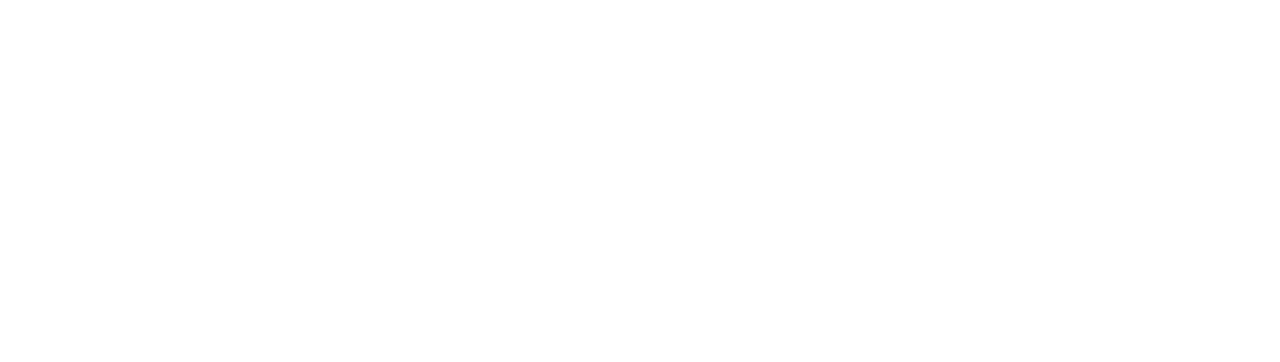
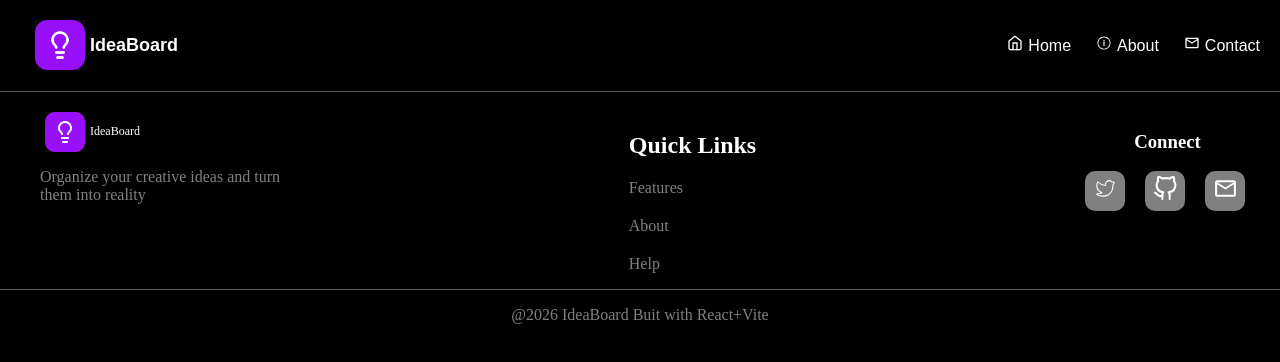
Before and after one commit to Faten01alsafadi/idea-board-team, a React (Vite) app: page / in a window 1280 px wide. Shown: the top 362 px of the page. Built offline with nearby package versions, Linux system fonts and the light colour scheme.

Commit message:
navbar-footer

```diff
--- a/src/App.jsx
+++ b/src/App.jsx
@@ -1,4 +1,6 @@
 
+import NavBar from "./sections/NavBar/NavBar";
+import Footer from "./sections/Footer/Footer";
 
 
 function App() {
@@ -6,7 +8,9 @@ function App() {
 
   return (
     <>
+    <NavBar/>
 
+<Footer/>
     </>
   )
 }
--- a/src/main.jsx
+++ b/src/main.jsx
@@ -1,6 +1,5 @@
 import { StrictMode } from 'react'
 import { createRoot } from 'react-dom/client'
-
 
 import './index.css'
 import App from './App.jsx'
--- a/src/sections/Footer/Footer.jsx
+++ b/src/sections/Footer/Footer.jsx
@@ -1,10 +1,37 @@
 import React from 'react';
 import styles from './Footer.module.css';
-
+import { MdOutlineEmail } from "react-icons/md";
+import { FiGithub } from "react-icons/fi";
+import { CiTwitter } from "react-icons/ci";
 export default function Footer() {
     return (
-        <div className={styles.container}>
-            <p>Placeholder for Footer Component</p>
-        </div>
+        <footer className={styles.footer}>
+             <div className={styles.container}>
+            <div className={styles.logobar} >
+                <div className={styles.logText}>
+                            <img className={styles.logo} src="../../../src/assets/images/logo.png" alt="logo" />
+                        <span>  IdeaBoard</span></div>
+                          <p>Organize your creative ideas and turn them into reality</p>
+                        </div>
+            <div className={styles.quickLinks}><h2>
+                Quick Links
+            </h2>
+            <ul>
+                <li>Features</li>
+                <li>About</li>
+                <li>Help</li>
+            </ul>
+                </div>
+                <div className={styles.contact}>
+                    <h3>Connect</h3>
+                    <ul>
+                        <li><CiTwitter /></li>
+                        <li><FiGithub /></li>
+                        <li><MdOutlineEmail /></li>
+                    </ul>
+                </div>
+                </div>
+                <p>@2026 IdeaBoard Buit with React+Vite</p>
+        </footer>
     );
 }
--- a/src/sections/Footer/Footer.module.css
+++ b/src/sections/Footer/Footer.module.css
@@ -1,4 +1,75 @@
 /* CSS Module for Footer */
-.container {
+/*  */
+
     /* Add your styles here */
+
+.container{
+      /* font-family: Arial, sans-serif;
+    margin-top: auto; */
+ display: flex;
+ justify-content: space-between;
+ color: white;
+ margin-top:20px;
+ border-bottom:1px solid rgb(94, 94, 94) ;
 }
+.footer{
+    color:gray;
+text-align: center;
+
+}
+.logobar{
+width:250px;
+text-align: start;
+padding-left:40px ;
+p{
+    color: gray;
+}
+}
+ .logText{
+
+    display: flex;
+    align-items: center;
+    font-size: 12px;
+
+ }
+
+
+.logo{
+    width: 40px;
+    padding: 0 5px;
+    align-items: center;
+    background:none;
+}
+.quickLinks{
+
+  h2, ul{
+display: flex;
+flex-direction: column;
+align-items: start;
+padding-left:50px ;
+   }
+   ul{
+    color: gray;
+   }
+
+}
+.contact{
+ margin-right: 30px;
+  h3, ul{
+
+
+padding-left:40px ;
+
+    }
+}
+.contact ul li{
+    color:white;
+    background-color: gray;
+     border-radius: 10px;
+    font-size:25px;
+    padding: 5px;
+    text-align: center;
+    width: 30px ;
+    height: 30px;
+
+}
--- a/src/sections/NavBar/NavBar.jsx
+++ b/src/sections/NavBar/NavBar.jsx
@@ -1,11 +1,24 @@
 import React from 'react';
 import styles from './NavBar.module.css';
+import { FiHome } from "react-icons/fi";
+import { IoIosInformationCircleOutline } from "react-icons/io";
+import { MdOutlineEmail } from "react-icons/md";
 
 export default function NavBar() {
     return (
-        <div className={styles.container}>
-            <p>Placeholder for NavBar Component</p>
+        <nav className={styles.container}>
 
-        </div>
+            <div className={styles.logobar} >
+                <img className={styles.logo} src="../../../src/assets/images/logo.png" alt="logo" />
+              <h2> IdeaBoard</h2>
+            </div>
+            <ul >
+                <li><FiHome /><a href="">Home</a></li>
+                <li><IoIosInformationCircleOutline /><a href="#">About</a></li>
+                <li><MdOutlineEmail /><a href="#">Contact</a></li>
+            </ul>
+
+        </nav>
+
     );
 }
--- a/src/sections/NavBar/NavBar.module.css
+++ b/src/sections/NavBar/NavBar.module.css
@@ -1,4 +1,45 @@
 /* CSS Module for NavBar */
+body{
+    background-color: black;
+    margin: 0;
+    padding: 0;
+}
 .container {
+    font-family: Arial, sans-serif;
     /* Add your styles here */
+    display: flex;
+    justify-content:space-between;
+ border-bottom:1px solid rgb(94, 94, 94) ;
+    padding: 0 10px;
+
+    color:white;
+    background-color: black;
+
 }
+.logo{
+    width: 50px;
+    padding: 0 5px;
+    background:none;
+}
+.logobar{
+    margin: 20px;
+    display: flex;
+    justify-content: center;
+    align-items: center;
+    font-size: 12px;
+
+}
+ a{
+    margin: 5px;
+   text-decoration: none;
+   color: white;
+
+}
+ul{
+padding-right: 5px;
+    display: flex;
+    justify-content: center;
+    align-items: center;
+    gap: 20px;
+    list-style: none;
+}
```
Also changed, not shown: 1 other file (tests, documents, lock files or other folders).
